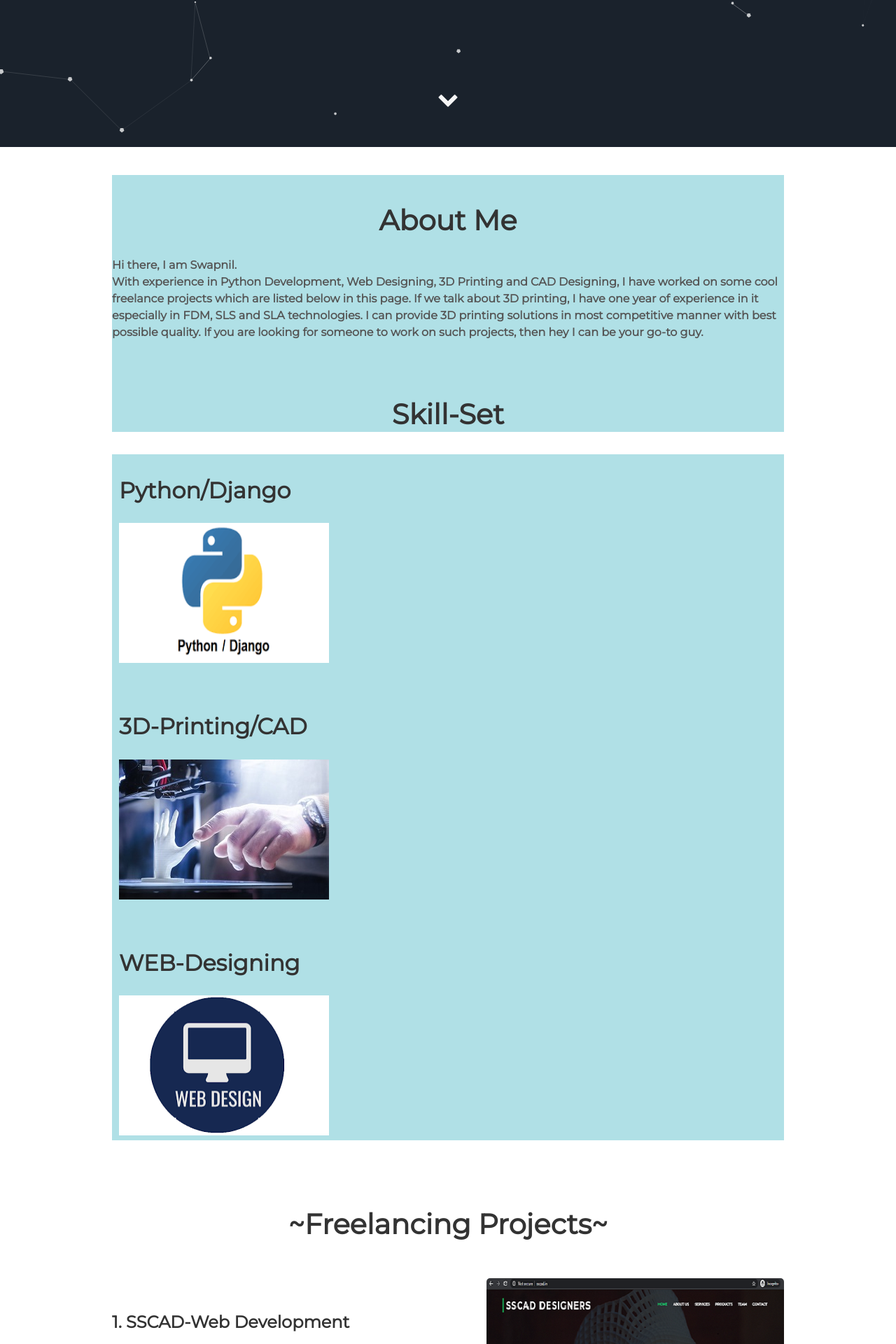
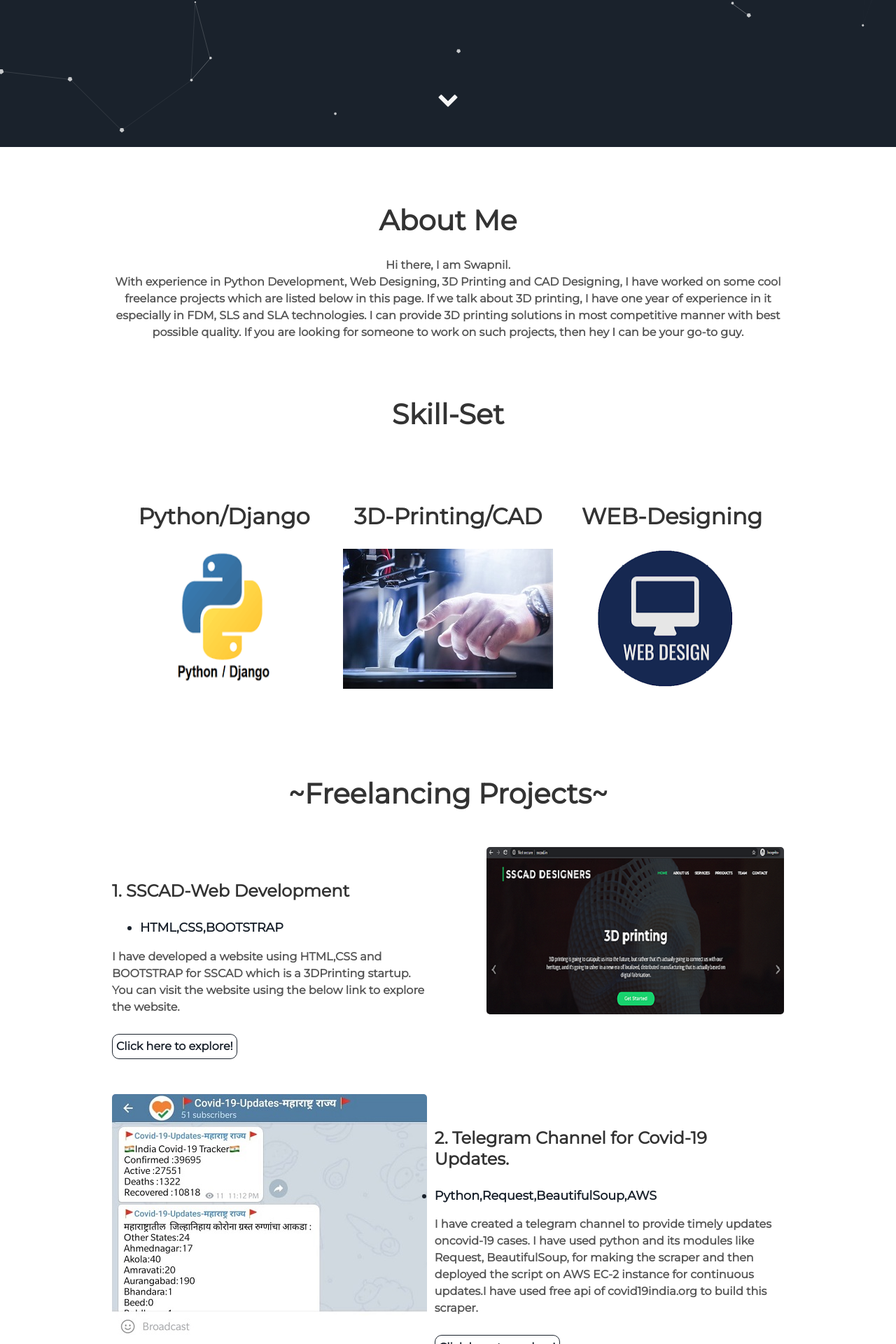
Before and after one commit to swapnilkathane/swapnilkathaneoldweb, a Jekyll site: the page built from index.html, in a window 1280 px wide. Shown: the part 690-2610 px from the top of the page at 70% size. Built offline with Jekyll 4.4.1, drawn with Linux system fonts in a browser that asks for light colours.

Commit message:
Update about.html

```diff
--- a/_includes/about.html
+++ b/_includes/about.html
@@ -1,10 +1,10 @@
- <div style="background-color:powderblue; class="user-details">
+ <div class="user-details">
   <h1 style="text-align:center">About Me</h1>
   <p> {{site.user_description}} </p>
   <h1 style="text-align:center">Skill-Set</h1>
 </div>
 
-  <div style="background-color:powderblue; class="user">
+  <div class="user">
     <div class="tech">
      <h2>Python/Django</h2>
      <img alt="mountains" src="{{ "/assets/img/Python.png" | prepend: site.baseurl }}" style="width:300px;height:200px;">
```
